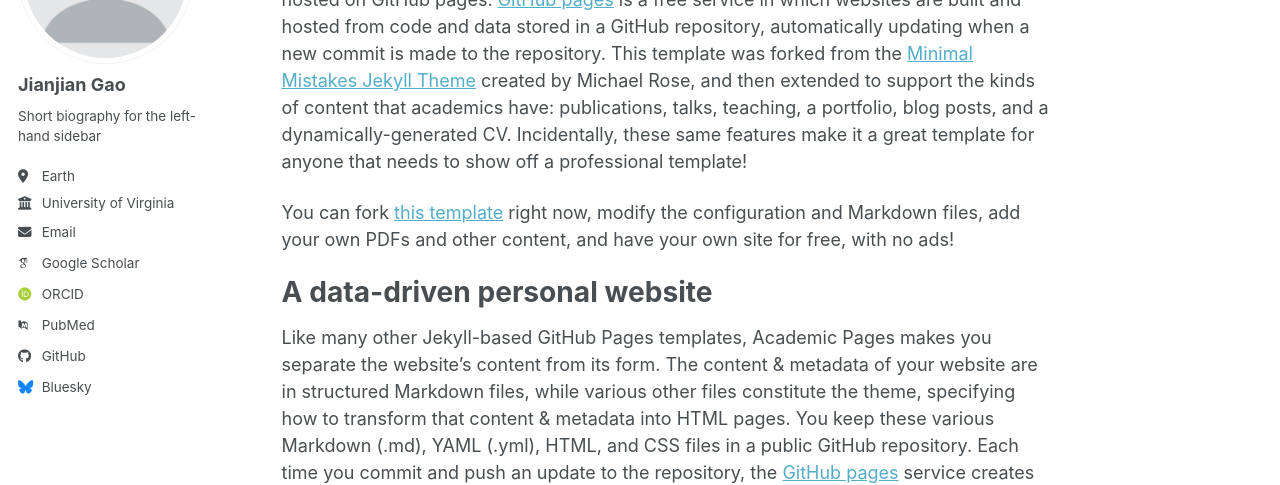
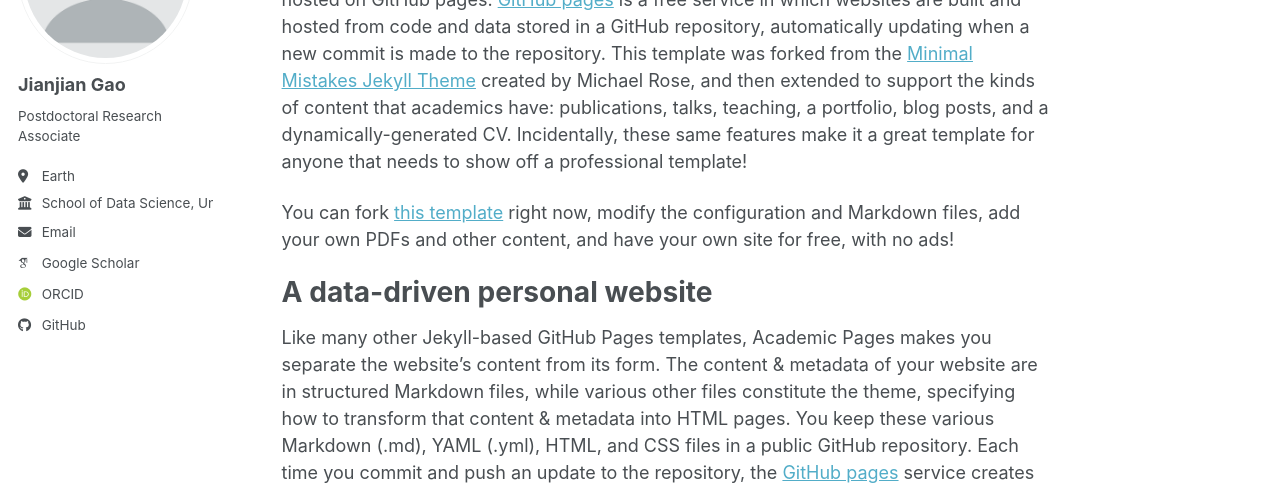
Before and after one commit to jiaoyang2018/jiaoyang2018.github.io, a Jekyll site: the page built from _pages/about.md, in a window 1280 px wide. Shown: the part 212-697 px from the top of the page. Built offline with Jekyll 4.4.1, drawn with Linux system fonts in a browser that asks for light colours; some web fonts are replaced; a script bundle is joined from its source files by our own code; library files that are not in the unit come from our copies.

Commit message:
Update _config.yml

```diff
--- a/_config.yml
+++ b/_config.yml
@@ -26,9 +26,9 @@ author:
   avatar           : "profile.png"
   name             : "Jianjian Gao"
   pronouns         : # example: "she/her"
-  bio              : "Short biography for the left-hand sidebar"
+  bio              : "Postdoctoral Research Associate"
   location         : "Earth"
-  employer         : "University of Virginia"
+  employer         : "School of Data Science, University of Virginia"
   uri              : # URL
   email            : "psp2nq@virginia.edu"
 
@@ -41,7 +41,7 @@ author:
   orcid            : "https://orcid.org/0009-0000-2436-1917"
   semantic         : # URL
   ssrn             : # URL
-  pubmed           : "https://www.ncbi.nlm.nih.gov/pubmed/?term=john+snow"
+  pubmed           : # "https://www.ncbi.nlm.nih.gov/pubmed/?term=john+snow"
   researchgate     : # URL
   scopus           : # URL
   zotero           : # URL
@@ -57,7 +57,7 @@ author:
 
   # Social media
   artstation       : # Username
-  bluesky          : "bsky.app" # Replace this with you Bluesky username
+  bluesky          : # "bsky.app" # Replace this with you Bluesky username
   facebook         : # Username
   flickr           : # Username
   foursquare       : # Username
```
